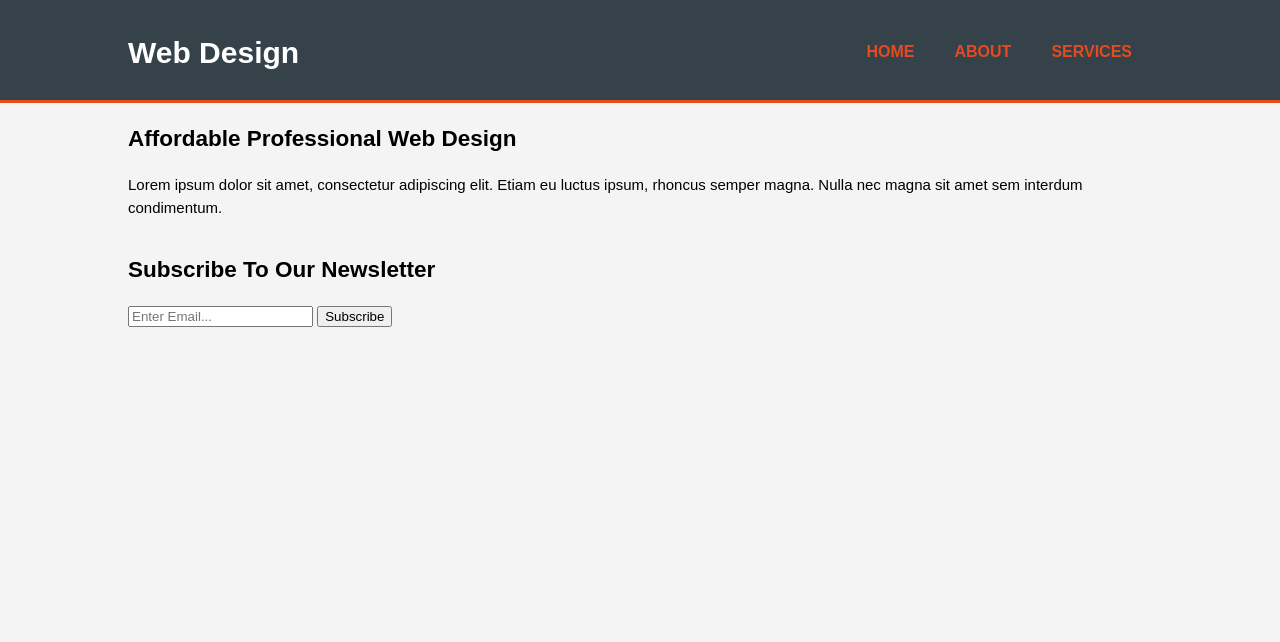
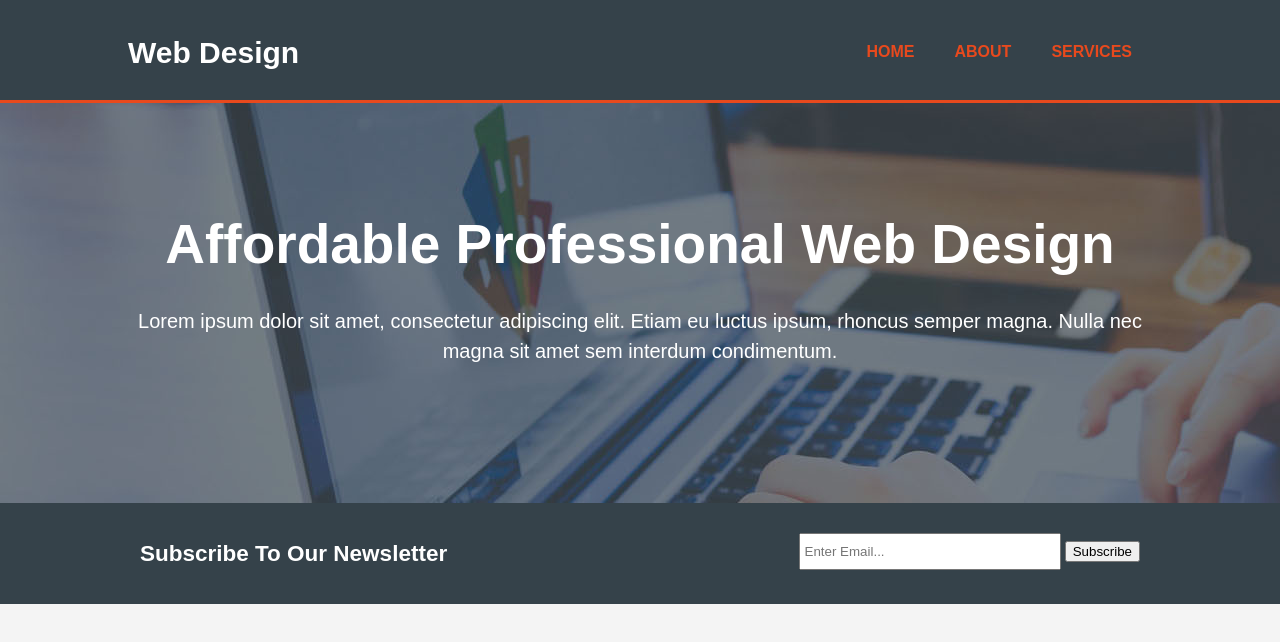
Before and after one commit to ngotruongsinh/ProjectDemo, a plain HTML site: page index.html in a window 1280 px wide. Drawn offline with Linux system fonts and the light colour scheme; files that its build step writes are made by us from their sources.

Commit message:
add the links of css and image

```diff
--- a/index.html
+++ b/index.html
@@ -2,7 +2,9 @@
 <html>
 <head>
 	<title>Demo project</title>
-	<link rel="stylesheet" type="text/css" href="./style.css">
+	<link rel="stylesheet" type="text/css" href="./CSS/style.css">
+	<link rel="stylesheet" type="text/css" href="./CSS/news.css">
+	<link rel="stylesheet" type="text/css" href="./CSS/showCase.css">
 </head>
 <body>
 	<header>
```
Also changed, not shown: img/logo_brush.png (added), img/logo_css.png (added), img/logo_html.png (added), img/showcase.jpg (added).
